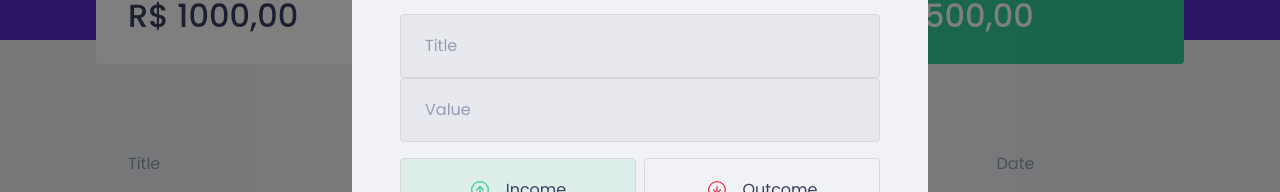
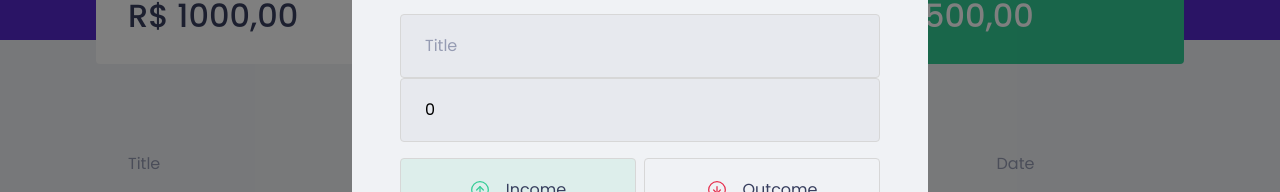
Before and after one commit to M-RaquelCS/dt-money, a React (Create React App) app: page / in a window 1280 px wide. Both pictures are taken after a click on the button "New Transaction". Shown: the part 232-424 px from the top of the page. Built offline with nearby package versions, Linux system fonts and the light colour scheme; no server answers; what miragejs would draw is missing.

Commit message:
save form data

```diff
--- a/src/components/NewTransactionModal/index.tsx
+++ b/src/components/NewTransactionModal/index.tsx
@@ -1,10 +1,11 @@
+import { FormEvent, useState } from 'react';
 import Modal from 'react-modal';
+
 import { Container, RadioBox, TransactionTypeContainer } from './styles';
 
 import closeImg from '../../assets/close.svg';
 import incomeImg from '../../assets/income.svg';
 import outcomeImg from '../../assets/outcome.svg';
-import { useState } from 'react';
 
 interface NewTransactionModalProps {
   isOpen: boolean;
@@ -13,9 +14,24 @@
 
 export function NewTransactionModal ({ isOpen, onRequestClose }: NewTransactionModalProps){
 
+  const [ title, setTitle ] = useState('');
+  const [ value, setValue ] = useState(0);
+  const [ category, setCategory ] = useState('');
   const [type, setType] = useState('deposit');
 
+  function handleCreateNewTransaction(event: FormEvent){
+    event.preventDefault();
+
+    console.log({
+      title,
+      value,
+      category,
+      type
+    })
+  }
+
   return(
+
     <Modal
       isOpen = {isOpen}
       onRequestClose = {onRequestClose}
@@ -26,14 +42,21 @@
         <img src={closeImg} alt="botão de fechar modal" />
       </button>
 
-      <Container>
+      <Container
+        onSubmit={handleCreateNewTransaction}
+      >
         <h2>Cadastrar Transação</h2>
 
         <input
           placeholder='Title'
+          value={title}
+          onChange={event => setTitle(event.target.value)}
         />
+
         <input
           type="number"
+          value={value}
+          onChange={event => setValue(Number(event.target.value))}
           placeholder='Value'
         />
 
@@ -64,6 +87,8 @@
 
         <input
           placeholder='Category'
+          value={category}
+          onChange={event => setCategory(event.target.value)}
         />
 
         <button type="submit">
```
